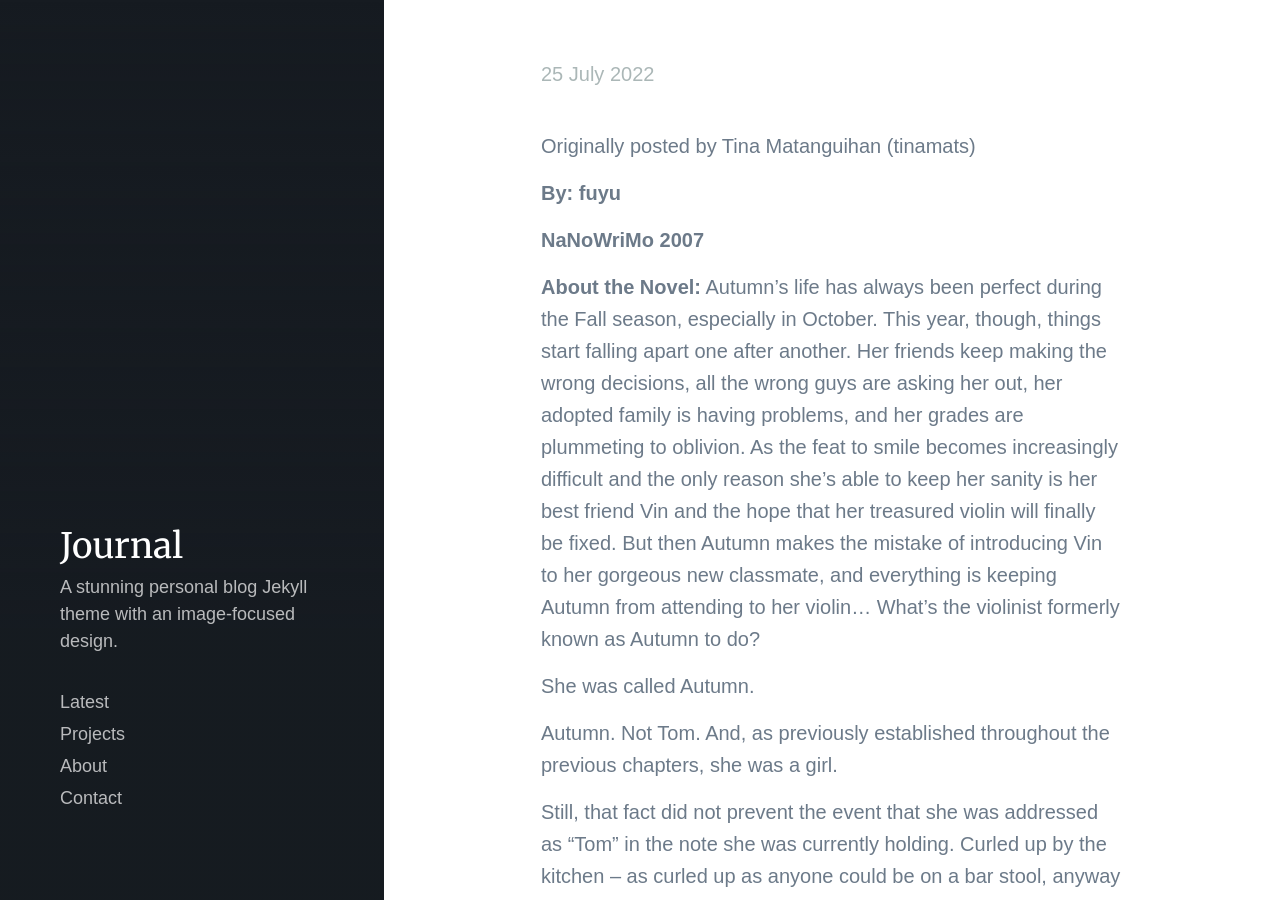
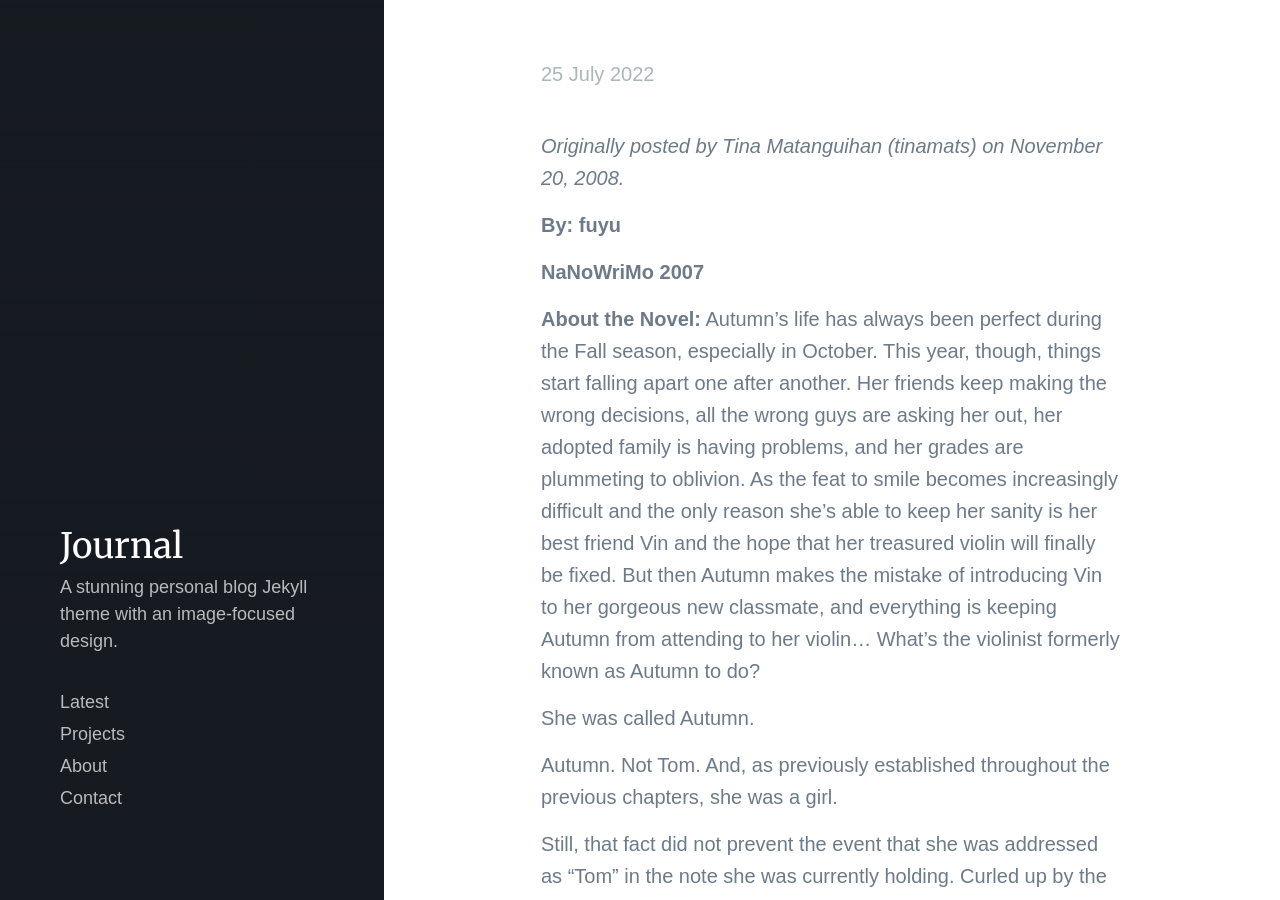
Before and after one commit to pinoywrimos/pinoywrimos.github.io, a Jekyll site: the page built from _posts/2020-11-20-Octobers-Broken-Violin.md, in a window 1280 px wide and 900 px high. Built offline with Jekyll 4.4.1, drawn with Linux system fonts in a browser that asks for light colours; nearby versions of some CDN libraries; some web fonts are replaced; part of the change alters nothing that is shown.

Commit message:
minor update

```diff
--- a/_posts/2008-11-20-Octobers-Broken-Violin.md
+++ b/_posts/2020-11-20-Octobers-Broken-Violin.md
@@ -1,10 +1,11 @@
 ---
 title: 'October's Broken Violin'
-date: 2008-11-20 11:00:00
+date: 2020-11-20 11:00:00
 featured_image: '/images/demo/demo-square.jpg'
+excerpt: Autumn’s life has always been perfect during the Fall season, especially in October. This year, though, things start falling apart one after another. Her friends keep making the wrong decisions, all the wrong guys are asking her out, her adopted family is having problems, and her grades are plummeting to oblivion. As the feat to smile becomes increasingly difficult and the only reason she’s able to keep her sanity is her best friend Vin and the hope that her treasured violin will finally be fixed. But then Autumn makes the mistake of introducing Vin to her gorgeous new classmate, and everything is keeping Autumn from attending to her violin… What’s the violinist formerly known as Autumn to do? (NaNoWriMo 2007 entry)
 ---
 
-Originally posted by Tina Matanguihan (tinamats)
+*Originally posted by Tina Matanguihan (tinamats) on November 20, 2008.*
 
 **By: fuyu**
 
```
